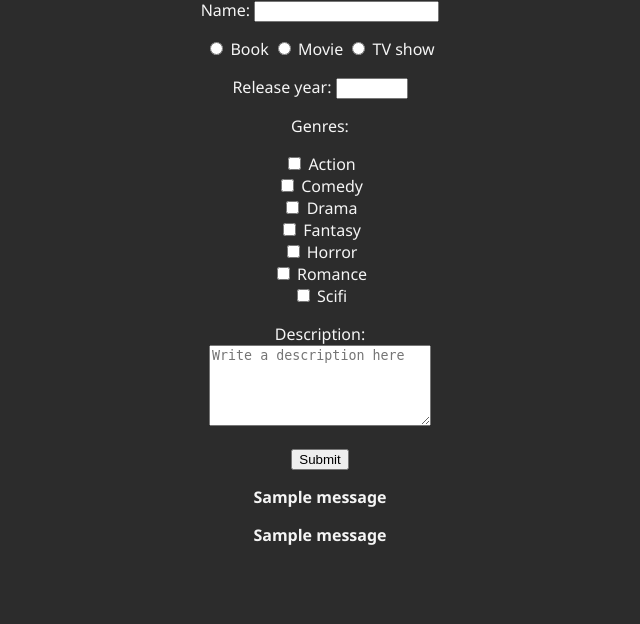
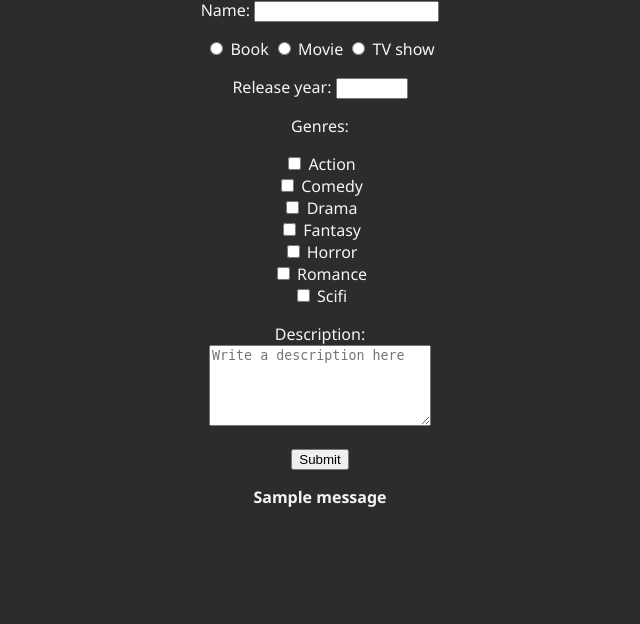
Before and after one commit to do-minique/media-journal, a Flask app: page /add in a window 1280 px wide. Shown: the part 111-735 px from the top of the page, without its empty margins (320-960 px from the left). Run offline with Flask 3, Linux system fonts and the light colour scheme; the visitor is signed in with stand-in values (Sample User, id 1); data comes from the database, SQL or seed files in the repository; one stand-in notice (Sample message) is shown.

Commit message:
Improved code readability

```diff
--- a/mjournal/dbfunctions.py
+++ b/mjournal/dbfunctions.py
@@ -95,7 +95,7 @@ def search_entries(query="", genre_id=None, min_rating=None, page=1, page_size=6
             Media.description,
             Mediatypes.name AS mediatype_name,
             Users.username AS adder_username,
-            GROUP_CONCAT(DISTINCT Genres.name) AS genres,
+            REPLACE(GROUP_CONCAT(DISTINCT Genres.name), ',', ', ') AS genres,
             (
                 SELECT ROUND(AVG(rating), 1)
                 FROM Reviews
--- a/mjournal/templates/add.html
+++ b/mjournal/templates/add.html
@@ -21,7 +21,7 @@
       <label for="release_year">Release year:</label>
       <input type="number" name="release_year" min="0" max="2100" required>
     </p>
-      <p>Genres:</p>
+    <p>Genres:</p>
   {% for genre in genres %}
     <label>
       <input type="checkbox" name="genre_ids" value="{{ genre.id }}">
@@ -36,11 +36,6 @@
     <input type="submit" value="Submit" />
   </form>
   </div>
-        {% for message in get_flashed_messages() %}
-  <p>
-    <b>{{ message }}</b>
-  </p>
-  {% endfor %}
 </body>
 {% endblock %}
 </html>
--- a/mjournal/templates/addreview.html
+++ b/mjournal/templates/addreview.html
@@ -29,7 +29,6 @@
       </select>
       <p>
       <textarea rows="10" cols="50" id="comment" name="comment" required maxlength="5000" placeholder="Write your review here"></textarea>
-
       </p>
       <input type="hidden" name="csrf_token" value="{{ session.csrf_token }}" />
       <input type="submit" value="Submit" />
--- a/mjournal/templates/editreview.html
+++ b/mjournal/templates/editreview.html
@@ -17,9 +17,6 @@
   <!-- Form for editing entries-->
     <form action="/editreview/{{ review.id }}" method="post">
       <p>
-
-    </p>
-    <p>
         <label for="rating">Rating</label>
           <select name="rating" id="rating" required>
             {% for i in range(1, 11) %}
@@ -33,6 +30,7 @@
           </p>
           <input type="hidden" name="csrf_token" value="{{ session.csrf_token }}" />
           <input type="submit" value="Save changes" />
+      </p>
     </form>
   </div>
 </body>
--- a/mjournal/templates/layout.html
+++ b/mjournal/templates/layout.html
@@ -22,8 +22,7 @@
     <div class="topbar-right">
       {% if session.get("user_id") %}
       Logged in as
-      <a href="/user/{{ session.get('user_id') }}">{{ session.get("username") }}
-</a>
+      <a href="/user/{{ session.get('user_id') }}">{{ session.get("username") }}</a>
       <a href="/logout">Log out</a>
       {% else %}
         {% if request.path != '/typelogin' and request.path != '/register' %}
--- a/mjournal/templates/listmedia.html
+++ b/mjournal/templates/listmedia.html
@@ -26,6 +26,7 @@
             <p>
               <a href="/edit/{{ entry.id }}">Edit</a> |
               <a href="/remove/{{ entry.id }}">Remove</a>
+            </p>
             {% endif %}
             {% if session.user_id %}
             <p>
--- a/mjournal/templates/listusers.html
+++ b/mjournal/templates/listusers.html
@@ -8,7 +8,6 @@
 <body>
   <div class="content">
     <p>
-<!-- Add here a list of links to user profiles-->
       <h3>Registered users: </h3>
         {% for user in users %}
           <li>
--- a/mjournal/templates/login.html
+++ b/mjournal/templates/login.html
@@ -15,14 +15,11 @@
   </div>
   <div class="card">
     <h2>Login</h2>
-
     <form method="post" class="form">
       <label for="username">Username</label>
       <input id="username" name="username" type="text" required>
-
       <label for="password">Password</label>
       <input id="password" name="password" type="password" required>
-
       <button type="submit">Log in</button>
     </form>
   </div>
--- a/mjournal/templates/register.html
+++ b/mjournal/templates/register.html
@@ -8,11 +8,11 @@
 <body>
   <div class="container">
     {% if error %}
-      <div class="error">{{ error }}</div>
-    {% endif %}
+    <div class="error">{{ error }}</div>
+      {% endif %}
 
     {% if success %}
-      <div class="success">{{ success }}</div>
+    <div class="success">{{ success }}</div>
     {% endif %}
 
     <form action="/create" method="post">
--- a/mjournal/templates/user.html
+++ b/mjournal/templates/user.html
@@ -46,8 +46,6 @@
     Page {{ page }}/{{ page_count }}
     <a href="/user/{{ user.id }}/{{ page + 1 }}"">&gt;&gt;</a>
   </p>
-  </div>
-
 </body>
 {% endblock %}
 </html>
```
Also changed, not shown: mjournal/app.py (+3 -7 lines), mjournal/db.py (line endings or trailing spaces), mjournal/templates/edit.html (indentation only), mjournal/templates/index.html (indentation only), mjournal/templates/listreviews_permedia.html (indentation only), mjournal/templates/remove.html (indentation only), mjournal/templates/removereview.html (indentation only), mjournal/templates/search.html (indentation only). Lines whose indentation alone changed are shown as unchanged.
